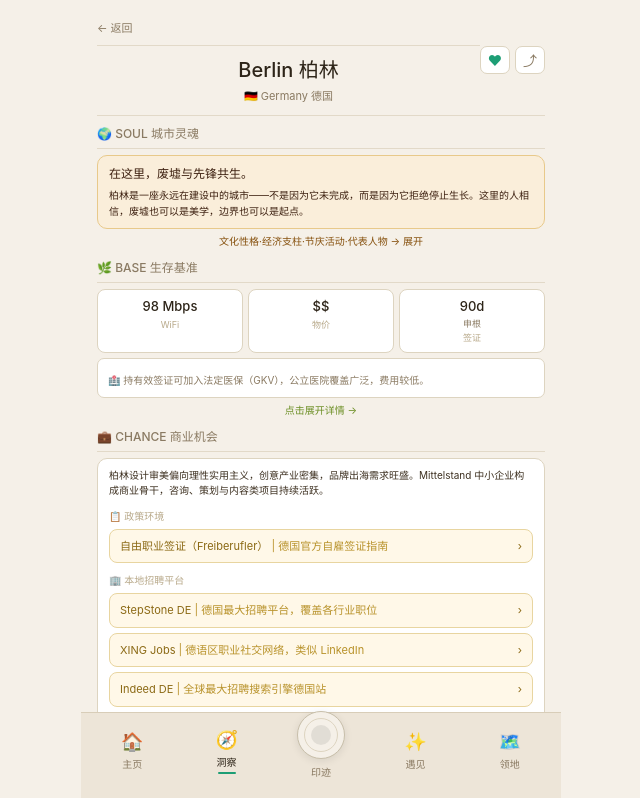
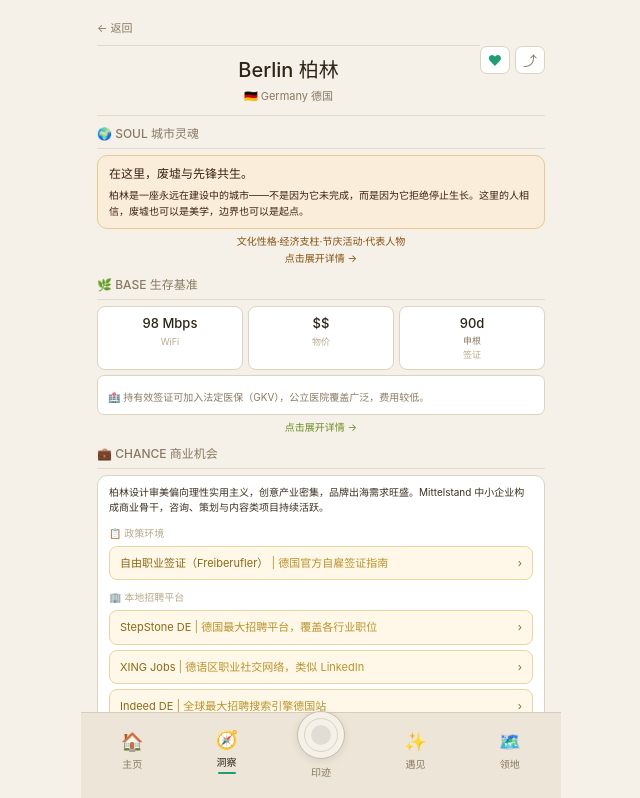
Before and after one commit to panlutingcn/nomadic, a Next.js app: page /insights in a window 1280 px wide. Shown: the top 798 px of the page, without its empty margins (319-959 px from the left). Built offline with nearby package versions, Linux system fonts and the light colour scheme.

Commit message:
style: split SOUL expand hint into two lines
- Line 1: 文化性格·经济支柱·节庆活动·代表人物
- Line 2: 点击展开详情 →
- Both lines are clickable to expand modal

```diff
--- a/app/insights/page.tsx
+++ b/app/insights/page.tsx
@@ -194,7 +194,10 @@ export default function InsightsPage() {
                 <div style={{ fontSize: 10, color: '#3d2010', lineHeight: 1.55, marginTop: 5 }}>{city.soul.body}</div>
               )}
             </div>
-            <div style={{ fontSize: 10, color: '#854f0b', marginTop: 5, textAlign: 'center' }}>文化性格·经济支柱·节庆活动·代表人物 → 展开</div>
+            <div style={{ fontSize: 10, color: '#854f0b', marginTop: 5, textAlign: 'center' }}>
+              <div>文化性格·经济支柱·节庆活动·代表人物</div>
+              <div style={{ marginTop: 2 }}>点击展开详情 →</div>
+            </div>
           </div>
         </div>
 
```
